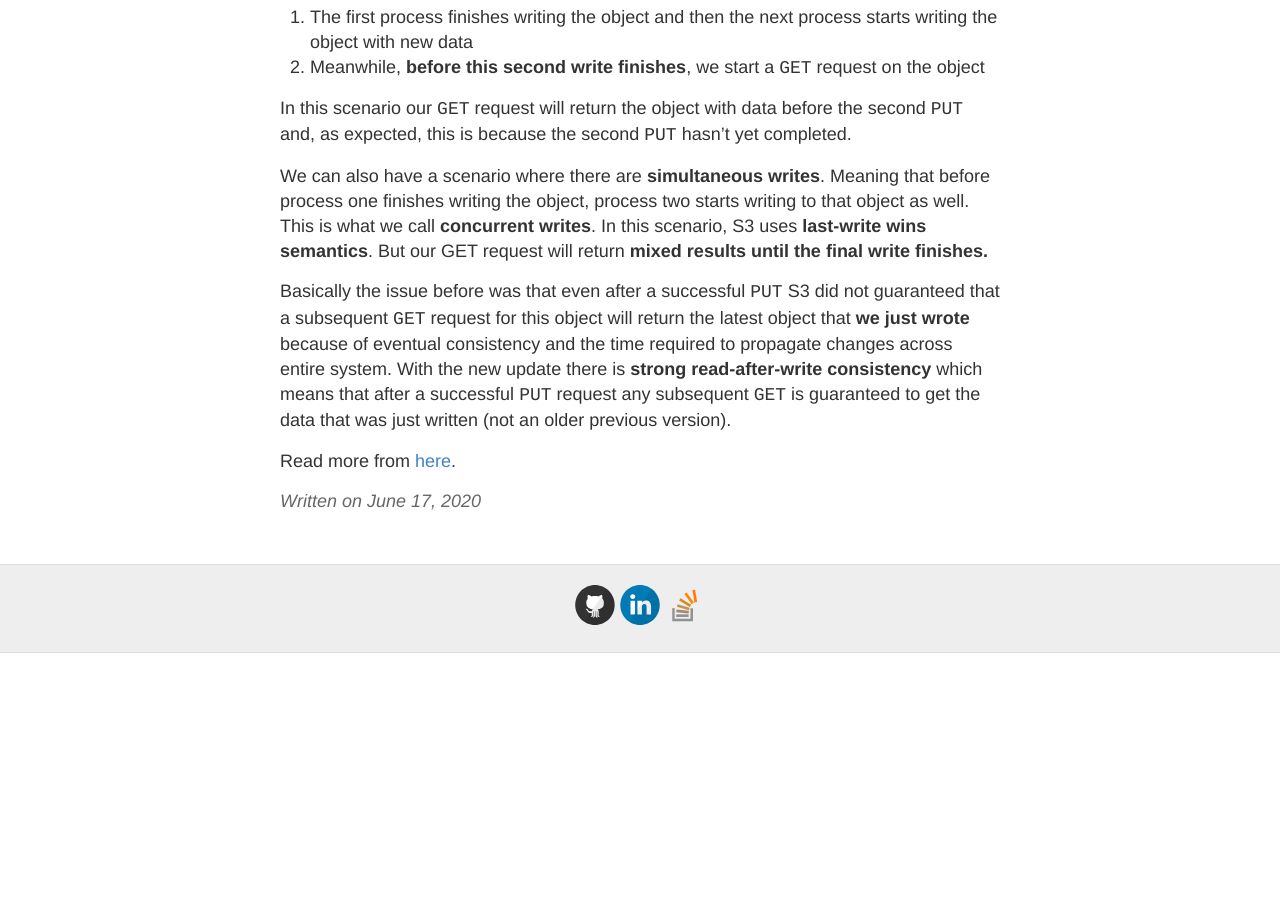
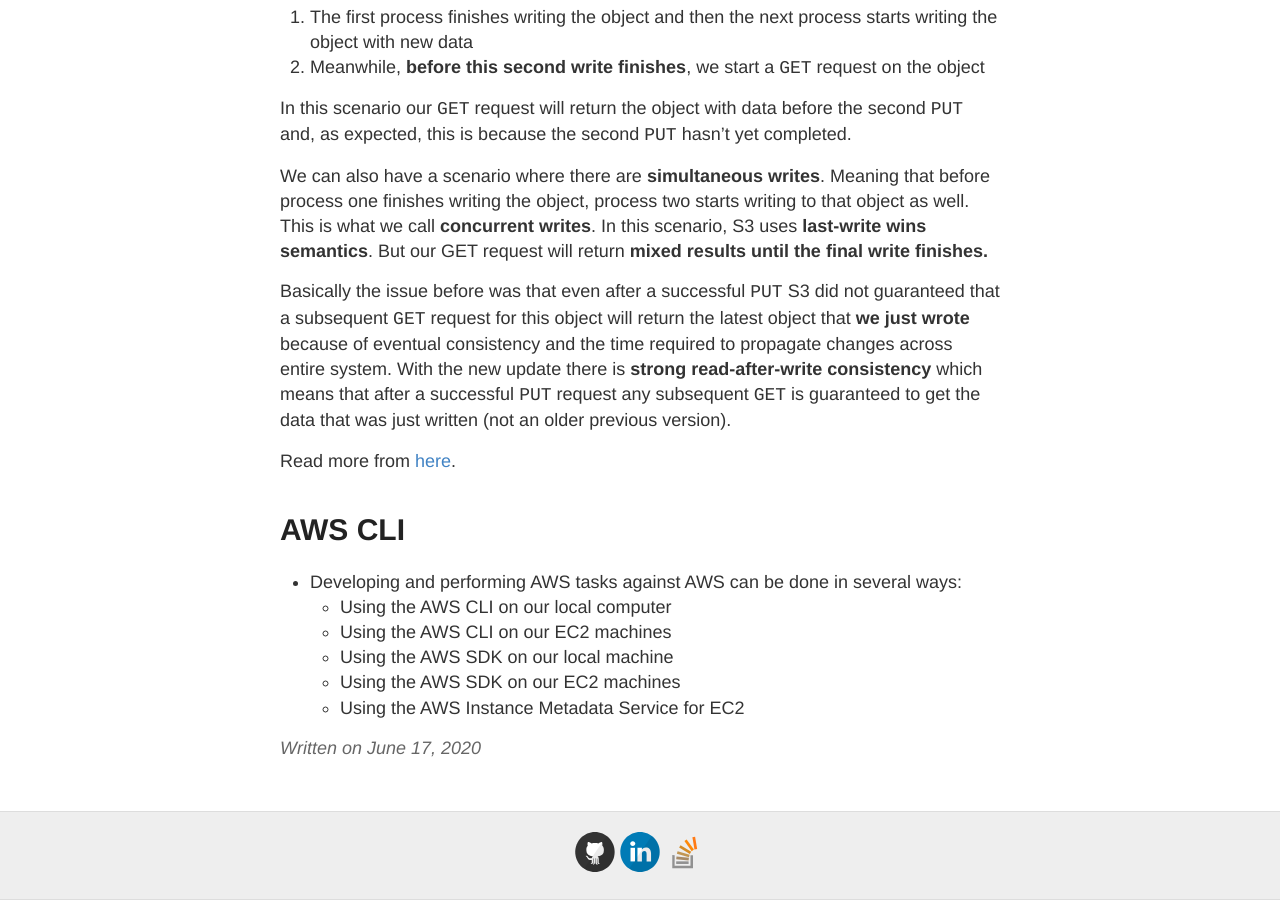
Before and after one commit to gutucristian/gutucristian.github.io, a Jekyll site: the page built from _posts/2020-06-17-Amazon-Web-Services-(AWS).md, in a window 1280 px wide and 900 px high, scrolled down 65775 px. Built offline with Jekyll 4.4.1, drawn with Linux system fonts in a browser that asks for light colours; our own code applies the rules of GitHub Pages for plain Markdown files; before the commit the page ends 66428 px from its top, so only the background shows below that.

Commit message:
Update 2020-06-17-Amazon-Web-Services-(AWS).md

```diff
--- a/_posts/2020-06-17-Amazon-Web-Services-(AWS).md
+++ b/_posts/2020-06-17-Amazon-Web-Services-(AWS).md
@@ -1578,3 +1578,12 @@
 Basically the issue before was that even after a successful `PUT` S3 did not guaranteed that a subsequent `GET` request for this object will return the latest object that **we just wrote** because of eventual consistency and the time required to propagate changes across entire system. With the new update there is **strong read-after-write consistency** which means that after a successful `PUT` request any subsequent `GET` is guaranteed to get the data that was just written (not an older previous version).
 
 Read more from [here](https://blog.kylegalbraith.com/2021/01/12/the-s3-consistency-model-got-an-upgrade/).
+
+# AWS CLI
+
+- Developing and performing AWS tasks against AWS can be done in several ways:
+  - Using the AWS CLI on our local computer
+  - Using the AWS CLI on our EC2 machines
+  - Using the AWS SDK on our local machine
+  - Using the AWS SDK on our EC2 machines
+  - Using the AWS Instance Metadata Service for EC2
```
